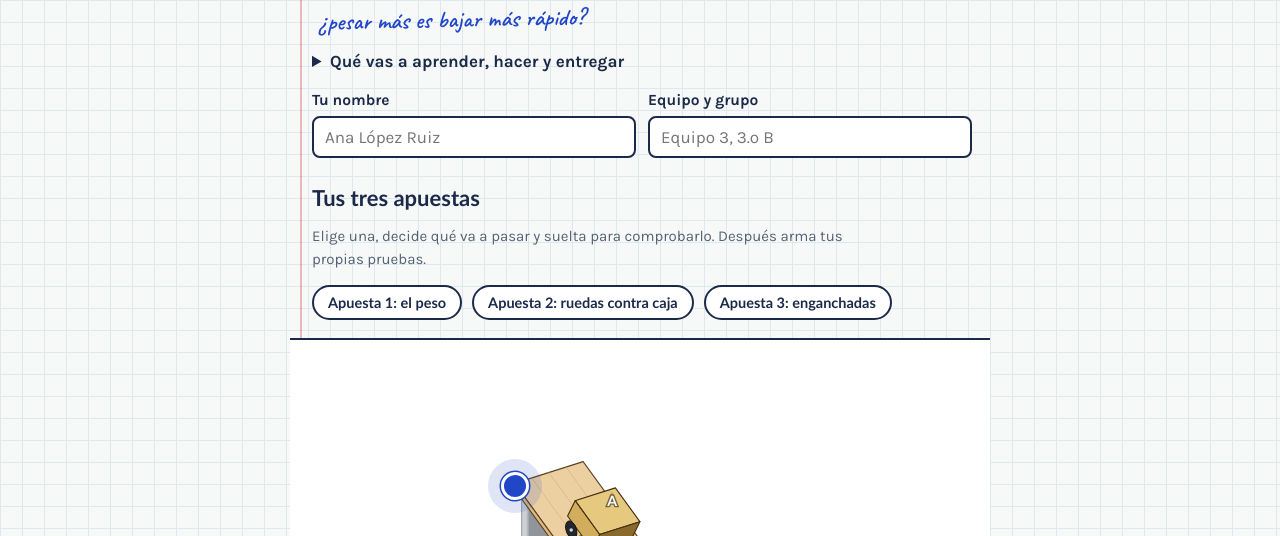
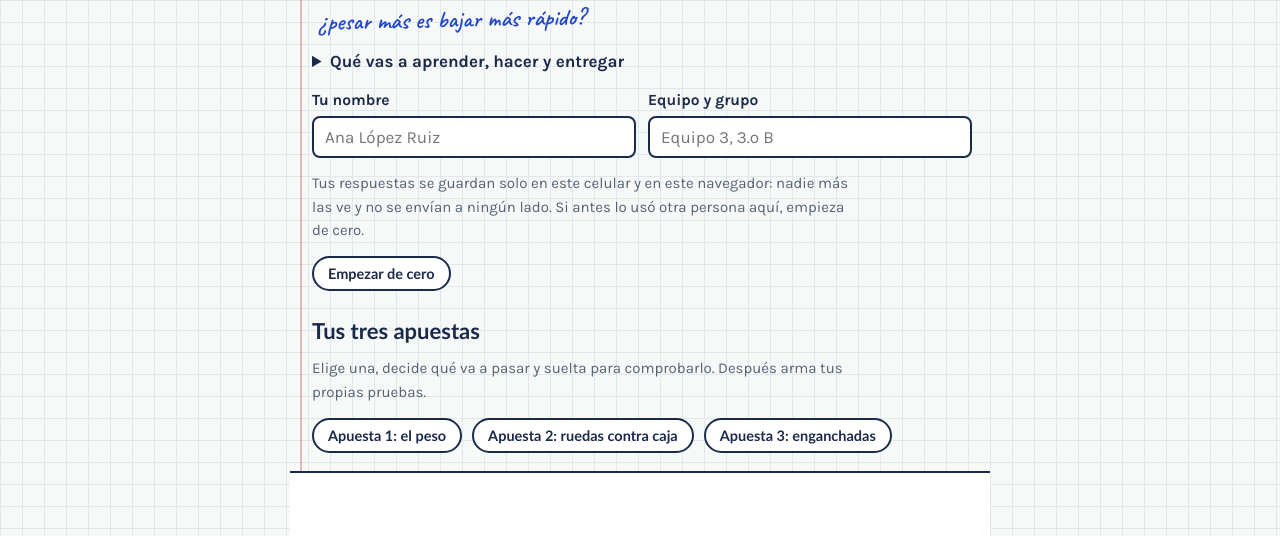
Before and after one commit to edoord/fisica-en-el-bolsillo, a plain HTML site: page index.html in a window 1280 px wide. Shown: the part 264-800 px from the top of the page. Drawn offline with Linux system fonts and the light colour scheme; a web font is replaced by a local one.

Commit message:
Botón para empezar de cero y aviso de que las respuestas se guardan solo en el dispositivo
Co-Authored-By: Claude Fable 5.2 <noreply@anthropic.com>
Claude-Session: https://claude.ai/code/session_01URgJhjWL4U94JToEaovPPb

```diff
--- a/index.html
+++ b/index.html
@@ -292,6 +292,9 @@ footer{font-size:14px;color:var(--lapiz);margin-top:28px}
     <div><label for="f-equipo">Equipo y grupo</label><input type="text" id="f-equipo" placeholder="Equipo 3, 3.º B"></div>
   </div>
 
+  <p class="gris">Tus respuestas se guardan solo en este celular y en este navegador: nadie más las ve y no se envían a ningún lado. Si antes lo usó otra persona aquí, empieza de cero.</p>
+  <div class="mandos"><button class="boton sec chico" id="rst">Empezar de cero</button><span id="rst-ask" hidden class="mandos"><span class="err">Se borrarán todas las respuestas guardadas en este celular.</span><button class="boton chico" id="rst-yes">Sí, borrar todo</button><button class="boton sec chico" id="rst-no">Cancelar</button></span></div>
+
   <h2>Tus tres apuestas</h2>
   <p class="gris">Elige una, decide qué va a pasar y suelta para comprobarlo. Después arma tus propias pruebas.</p>
   <div class="mandos" id="reto-btns"></div>
@@ -1305,6 +1308,9 @@ function quien(){$("quien").textContent=[S.nombre,S.equipo].filter(Boolean).join
 [["f-nombre","nombre"],["f-equipo","equipo"],["cp-causa","causa"],["cp-dato","dato"],["x-exp","exp"],["x-mej","mej"],["co-quien","coQuien"],["co-com","coCom"],["co-cambio","cambio"],["z-salida","salida"],["z-trans","trans"],["z-meta","meta"]].forEach(function(p){
   var el=$(p[0]);el.value=S[p[1]]||"";el.addEventListener("input",function(){S[p[1]]=el.value;save();if(p[0][0]==="f")quien();if(p[0].slice(0,2)==="cp")checkCp()})});
 quien();
+$("rst").addEventListener("click",function(){$("rst-ask").hidden=false});
+$("rst-no").addEventListener("click",function(){$("rst-ask").hidden=true});
+$("rst-yes").addEventListener("click",function(){try{localStorage.removeItem("fmb-v3")}catch(e){}save=function(){};try{history.replaceState(null,"",location.pathname+location.search)}catch(e){location.hash=""}location.reload()});
 
 /* ================= física de la mesa de pruebas ================= */
 var BLEN=0.18,S_A=0.34,S_B=0.16,S_END=1.40,DT=1/240,GAP=0.08;
```
